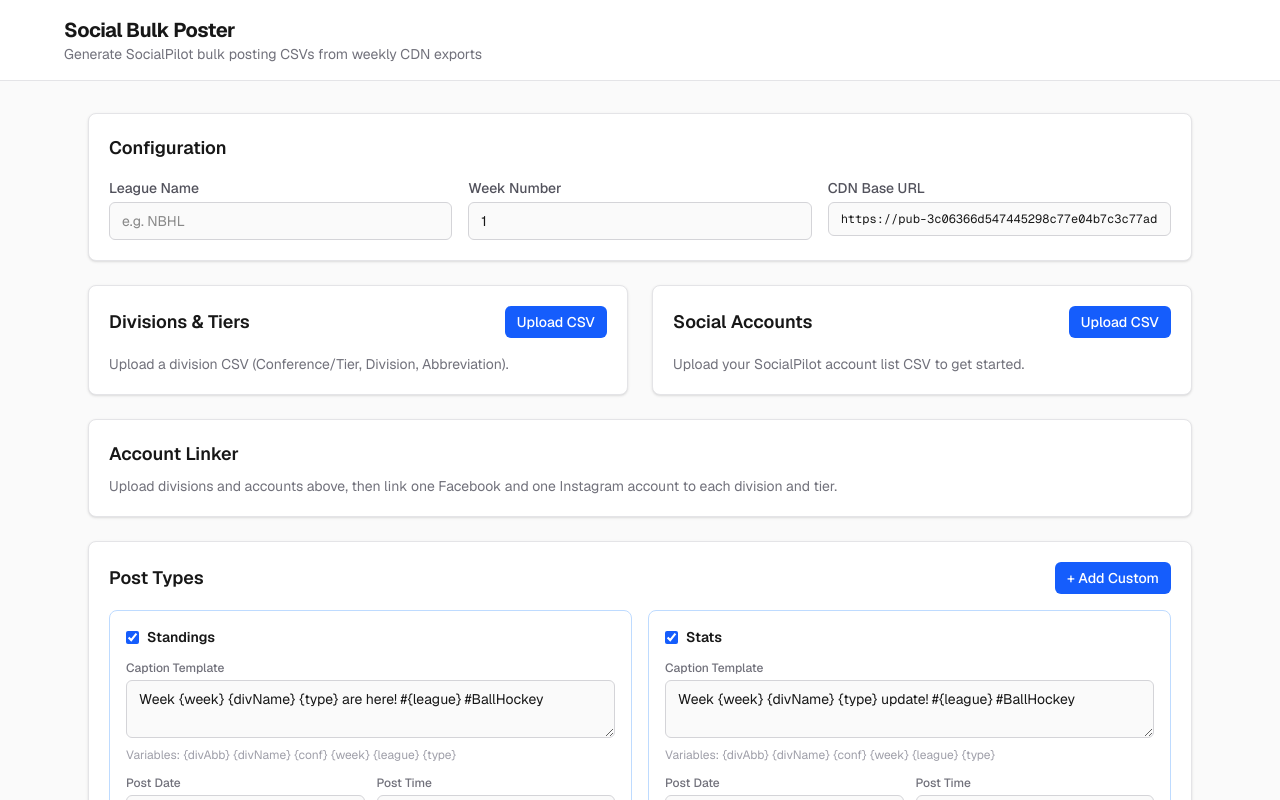
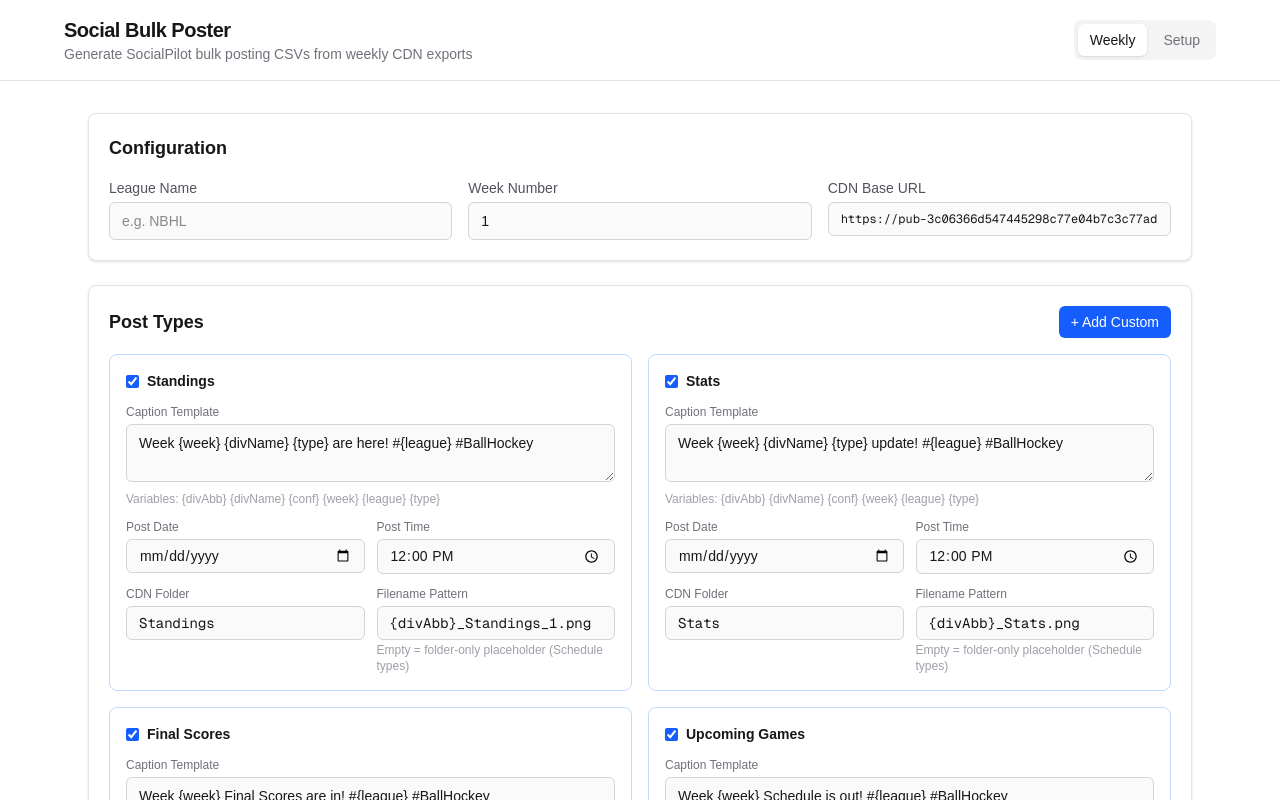
Before and after one commit to mattstribe/social-bulk-poster, a Next.js app: page / in a window 1280 px wide. Shown: the top 800 px of the page. Built offline with nearby package versions, Linux system fonts and the light colour scheme.

Commit message:
Add NavHeader to layout and simplify Home component structure by removing unused panels

```diff
--- a/app/layout.tsx
+++ b/app/layout.tsx
@@ -2,6 +2,7 @@ import type { Metadata } from "next";
 import { Geist, Geist_Mono } from "next/font/google";
 import "./globals.css";
 import { StoreProvider } from "@/lib/store";
+import NavHeader from "@/components/NavHeader";
 
 const geistSans = Geist({
   variable: "--font-geist-sans",
@@ -28,7 +29,10 @@ export default function RootLayout({
       <body
         className={`${geistSans.variable} ${geistMono.variable} antialiased`}
       >
-        <StoreProvider>{children}</StoreProvider>
+        <StoreProvider>
+          <NavHeader />
+          {children}
+        </StoreProvider>
       </body>
     </html>
   );
--- a/app/page.tsx
+++ b/app/page.tsx
@@ -1,36 +1,13 @@
 import ConfigHeader from "@/components/ConfigHeader";
-import DivisionsPanel from "@/components/DivisionsPanel";
-import AccountsPanel from "@/components/AccountsPanel";
-import AccountLinker from "@/components/AccountLinker";
 import PostTypesPanel from "@/components/PostTypesPanel";
 import GeneratePanel from "@/components/GeneratePanel";
 
 export default function Home() {
   return (
-    <div className="min-h-screen bg-zinc-50 font-sans dark:bg-zinc-950">
-      <header className="border-b border-zinc-200 bg-white px-6 py-4 dark:border-zinc-800 dark:bg-zinc-900">
-        <div className="mx-auto max-w-6xl">
-          <h1 className="text-xl font-bold tracking-tight">
-            Social Bulk Poster
-          </h1>
-          <p className="text-sm text-zinc-500">
-            Generate SocialPilot bulk posting CSVs from weekly CDN exports
-          </p>
-        </div>
-      </header>
-
-      <main className="mx-auto max-w-6xl space-y-6 px-6 py-8">
-        <ConfigHeader />
-
-        <div className="grid grid-cols-1 gap-6 lg:grid-cols-2">
-          <DivisionsPanel />
-          <AccountsPanel />
-        </div>
-
-        <AccountLinker />
-        <PostTypesPanel />
-        <GeneratePanel />
-      </main>
-    </div>
+    <main className="mx-auto max-w-6xl space-y-6 px-6 py-8">
+      <ConfigHeader />
+      <PostTypesPanel />
+      <GeneratePanel />
+    </main>
   );
 }
--- /dev/null
+++ b/app/setup/page.tsx
@@ -0,0 +1,16 @@
+import DivisionsPanel from "@/components/DivisionsPanel";
+import AccountsPanel from "@/components/AccountsPanel";
+import AccountLinker from "@/components/AccountLinker";
+
+export default function SetupPage() {
+  return (
+    <main className="mx-auto max-w-6xl space-y-6 px-6 py-8">
+      <div className="grid grid-cols-1 gap-6 lg:grid-cols-2">
+        <DivisionsPanel />
+        <AccountsPanel />
+      </div>
+
+      <AccountLinker />
+    </main>
+  );
+}
--- /dev/null
+++ b/components/NavHeader.tsx
@@ -0,0 +1,43 @@
+"use client";
+
+import Link from "next/link";
+import { usePathname } from "next/navigation";
+
+const links = [
+  { href: "/", label: "Weekly" },
+  { href: "/setup", label: "Setup" },
+];
+
+export default function NavHeader() {
+  const pathname = usePathname();
+
+  return (
+    <header className="border-b border-zinc-200 bg-white px-6 py-4 dark:border-zinc-800 dark:bg-zinc-900">
+      <div className="mx-auto flex max-w-6xl items-center justify-between">
+        <div>
+          <h1 className="text-xl font-bold tracking-tight">
+            Social Bulk Poster
+          </h1>
+          <p className="text-sm text-zinc-500">
+            Generate SocialPilot bulk posting CSVs from weekly CDN exports
+          </p>
+        </div>
+        <nav className="flex gap-1 rounded-lg bg-zinc-100 p-1 dark:bg-zinc-800">
+          {links.map((link) => (
+            <Link
+              key={link.href}
+              href={link.href}
+              className={`rounded-md px-3 py-1.5 text-sm font-medium transition-colors ${
+                pathname === link.href
+                  ? "bg-white text-zinc-900 shadow-sm dark:bg-zinc-700 dark:text-white"
+                  : "text-zinc-500 hover:text-zinc-700 dark:text-zinc-400 dark:hover:text-zinc-200"
+              }`}
+            >
+              {link.label}
+            </Link>
+          ))}
+        </nav>
+      </div>
+    </header>
+  );
+}
```
